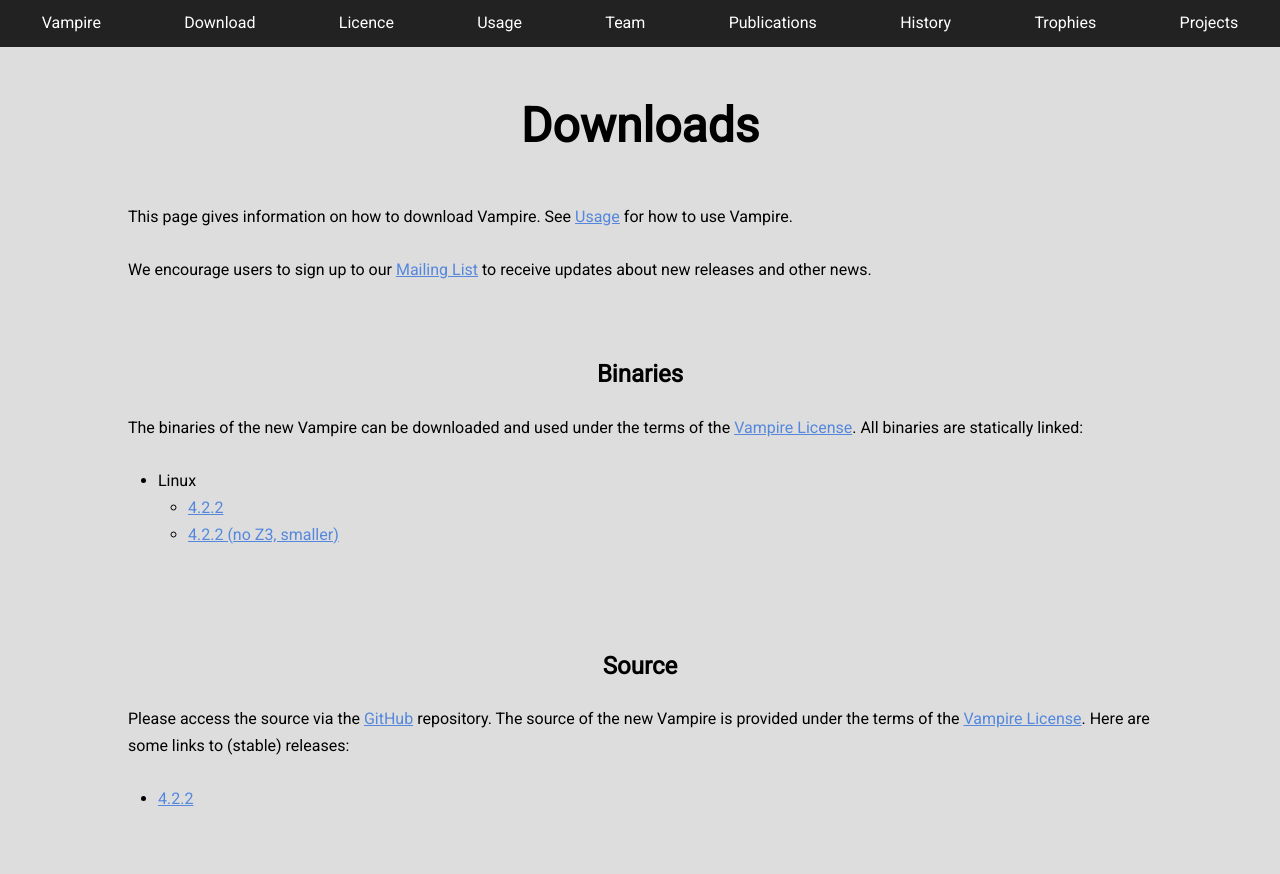
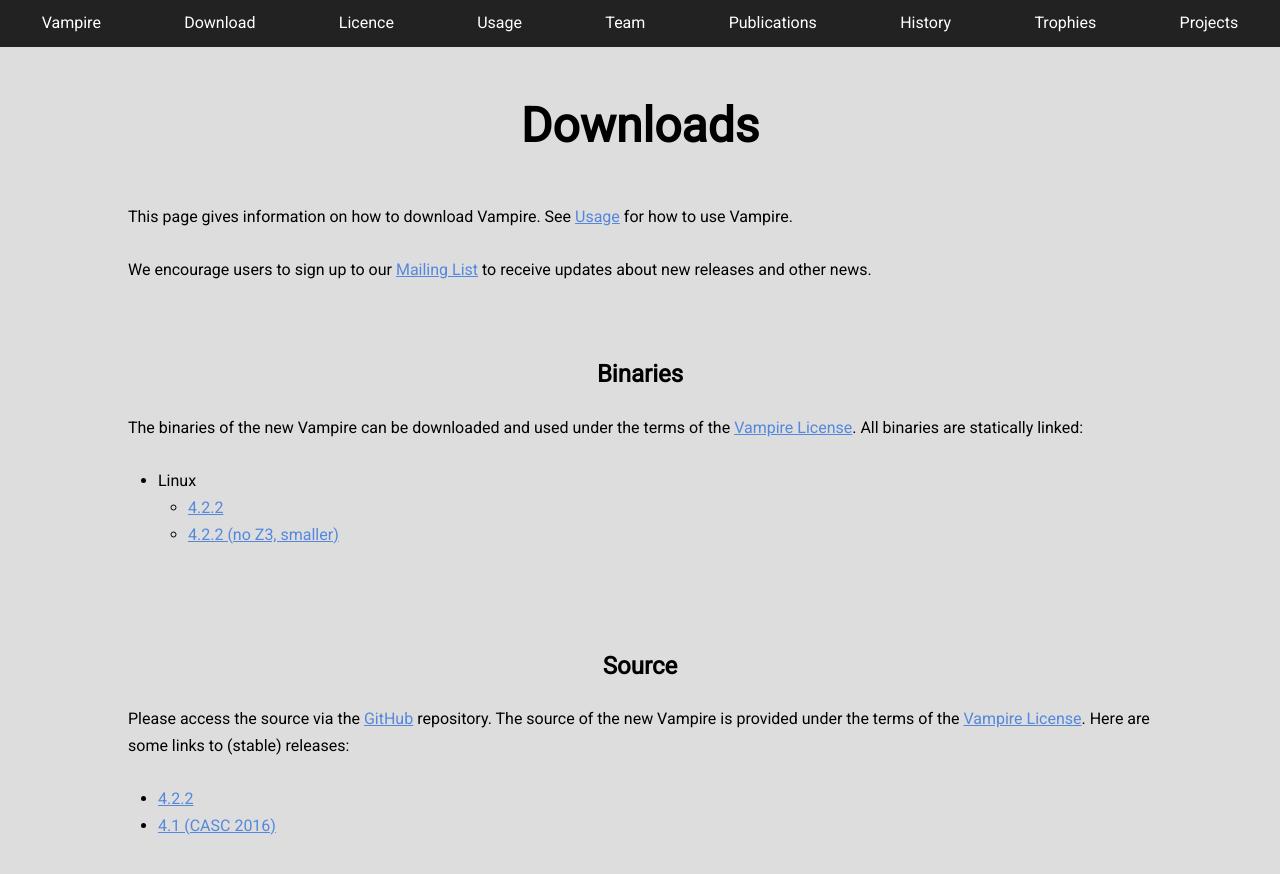
Before and after one commit to vprover/vprover.github.io, a Jekyll site: the page built from download.html, in a window 1280 px wide. Shown: the top 874 px of the page. Built offline with Jekyll 4.4.1, drawn with Linux system fonts in a browser that asks for light colours.

Commit message:
Add 4.1 tag

```diff
--- a/download.html
+++ b/download.html
@@ -32,5 +32,6 @@
          Here are some links to (stable) releases:
   <ul>
            <li><a href="https://github.com/vprover/vampire/releases/tag/4.2.2">4.2.2</a>
+           <li><a href="https://github.com/vprover/vampire/releases/tag/casc2016">4.1 (CASC 2016)</a>
   </ul>
 </section>
```
